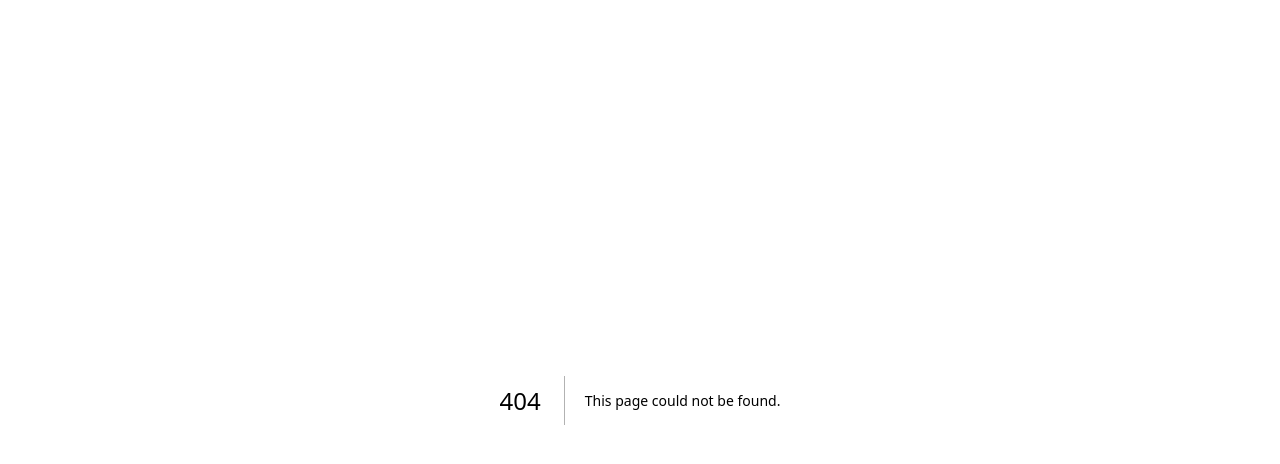
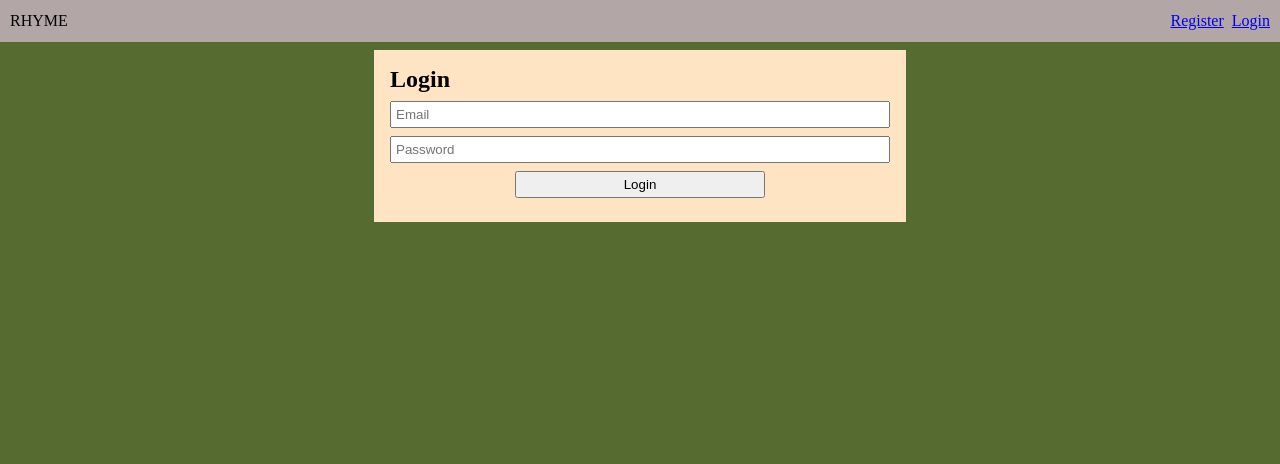
Before and after one commit to ajay020/rhyme-nextjs-app, a Next.js app: page /login in a window 1280 px wide. Before the commit this address had no page. Shown: the top 464 px of the page. Built offline with nearby package versions, Linux system fonts and the light colour scheme.

Commit message:
implemented authentication process

```diff
--- /dev/null
+++ b/src/components/AuthProvider.tsx
@@ -0,0 +1,133 @@
+import { createContext, useState, useEffect } from "react";
+import { useRouter } from "next/router";
+
+const BASE_URL = "http://localhost:8000";
+
+interface Props {
+  children: React.ReactNode;
+}
+
+type UserType = {
+  name: string;
+  email: string;
+  password: string;
+};
+
+interface ContextType {
+  user: UserType | null;
+  register: (data: UserType) => void;
+  login: (email: string, password: string) => void;
+  logout: () => void;
+  loading: boolean;
+  error: string;
+}
+
+export const AuthContext = createContext<ContextType>({
+  user: null,
+  register: () => {},
+  login: async () => {},
+  logout: async () => {},
+  loading: false,
+  error: "",
+});
+
+export function AuthProvider({ children }: Props) {
+  const [user, setUser] = useState<any | null>(null);
+  const [loading, setLoading] = useState(false);
+  const [error, setError] = useState("");
+
+  const router = useRouter();
+
+  useEffect(() => {
+    const user = JSON.parse(localStorage.getItem("user") || "null");
+    if (user) {
+      setUser(user);
+      //   setIsLoggedIn(true);
+    }
+  }, []);
+
+  const register = async (userData: UserType) => {
+    setLoading(true);
+    try {
+      const { user, token } = await registerUser(userData);
+      setUser(user);
+      localStorage.setItem("user", JSON.stringify({ ...user, token }));
+      router.push("/");
+    } catch (error: any) {
+      setError(error.message);
+    } finally {
+      setLoading(false);
+    }
+  };
+
+  const login = async (email: string, password: string) => {
+    setLoading(true);
+
+    try {
+      const { user, token } = await loginUser(email, password);
+      if (token) {
+        // set the user in state
+        setUser(user);
+
+        // save the token in local storage
+        localStorage.setItem("user", JSON.stringify({ ...user, token }));
+
+        // redirect the user to the home page
+        router.push("/");
+      }
+    } catch (error: any) {
+      setError(error.message);
+    } finally {
+      setLoading(false);
+    }
+  };
+
+  const logout = () => {
+    // remove the token from local storage
+    localStorage.removeItem("user");
+
+    // remove the user from state
+    setUser(null);
+
+    // redirect the user to the login page
+    router.push("/login");
+  };
+
+  return (
+    <AuthContext.Provider
+      value={{ user, register, login, logout, loading, error }}
+    >
+      {children}
+    </AuthContext.Provider>
+  );
+}
+
+async function registerUser(userData: UserType) {
+  const response = await fetch(BASE_URL + "/api/auth/signu", {
+    method: "post",
+    headers: {
+      "Content-Type": "application/json",
+    },
+    body: JSON.stringify(userData),
+  });
+
+  const {
+    data: { user },
+    token,
+  } = await response.json();
+  return { user, token };
+}
+
+async function loginUser(email: string, password: string) {
+  const response = await fetch(BASE_URL + "/api/auth/login", {
+    method: "POST",
+    headers: { "Content-Type": "application/json" },
+    body: JSON.stringify({ email, password }),
+  });
+
+  const {
+    data: { user },
+    token,
+  } = await response.json();
+  return { user, token };
+}
--- /dev/null
+++ b/src/components/Layout.tsx
@@ -0,0 +1,12 @@
+import React, { PropsWithChildren } from "react";
+import { Navbar } from "./Navbar";
+
+const Layout = ({ children }: PropsWithChildren) => {
+  return (
+    <>
+      <Navbar />
+      {children}
+    </>
+  );
+};
+export default Layout;
--- /dev/null
+++ b/src/components/Navbar.tsx
@@ -0,0 +1,31 @@
+import styles from "../styles/Navbar.module.css";
+import { useContext } from "react";
+import { AuthContext } from "./AuthProvider";
+
+export function Navbar() {
+  const { logout, user } = useContext(AuthContext);
+
+  return (
+    <div className={styles.navbar}>
+      <p className={styles.brand_title}>Rhyme</p>
+
+     { user && <p className={styles.user_name}> Hi, {user?.name}</p>}
+
+      {user ? (
+        <p className={styles.login_btn}>
+          <a onClick={() => logout()}>Logout</a>
+        </p>
+      ) : (
+        <>
+          {" "}
+          <p className={styles.register_btn}>
+            <a href="/register">Register</a>
+          </p>
+          <p className={styles.login_btn}>
+            <a href="/login">Login</a>
+          </p>
+        </>
+      )}
+    </div>
+  );
+}
--- a/src/components/Poem.tsx
+++ b/src/components/Poem.tsx
@@ -7,7 +7,9 @@ type PropType = {
 
 export function Poem({poem} : PropType){
     return <div className={styles.poem}>
-        <p>{poem.title}</p>
+        <h3>{poem.title}</h3>
+        <hr />
+
         <p>{poem.description}</p>
     </div>
 }
--- a/src/model/Types.ts
+++ b/src/model/Types.ts
@@ -1,5 +1,5 @@
 export type PoemType = {
-  id: string;
+  _id: string;
   title: string;
   description: string;
   author: string;
--- a/src/pages/_app.tsx
+++ b/src/pages/_app.tsx
@@ -1,6 +1,14 @@
+import { AuthProvider } from '@/components/AuthProvider'
+import Layout from '@/components/Layout'
 import '@/styles/globals.css'
 import type { AppProps } from 'next/app'
 
 export default function App({ Component, pageProps }: AppProps) {
-  return <Component {...pageProps} />
+  return (
+    <AuthProvider>
+        <Layout>
+            <Component {...pageProps} />
+        </Layout>
+    </AuthProvider>
+  )
 }
--- /dev/null
+++ b/src/pages/login.tsx
@@ -0,0 +1,37 @@
+import { useState, FormEvent, useContext } from 'react';
+import styles from '../styles/Register.module.css';
+import { AuthContext } from '../components/AuthProvider';
+
+
+function LoginForm(){
+    const [email, setEmail] = useState<string>('');
+    const [password, setPassword] = useState<string>('');
+    const {login, loading, error} = useContext(AuthContext);
+
+    const loginUser = async (e: FormEvent) =>{
+        e.preventDefault();
+
+        if(email && password){
+            login(email, password);
+        }
+    }
+
+    return(<div className={styles.register}>
+        <h2>Login</h2>
+        {loading && <h3>Loading...</h3>}
+        <form onSubmit={loginUser}>
+            {error && <div>{error}</div>}
+            <div className={styles.form_group}>
+                <input type="email" placeholder='Email' onChange={(e) => setEmail(e.target.value) } />
+            </div>
+            <div className={styles.form_group}>
+                <input type="password" placeholder='Password' onChange={(e) => setPassword(e.target.value)}/>
+            </div>
+            <div className={styles.form_group}>
+                <button type="submit">Login</button>
+            </div>
+        </form>
+    </div>)
+}
+
+export default LoginForm;
--- a/src/styles/Home.module.css
+++ b/src/styles/Home.module.css
@@ -1,7 +1,8 @@
 .main {
   display: flex;
-  justify-content: space-between;
+  justify-content: space-evenly;
   align-items: center;
-  /* padding: 6rem; */
+  padding: 1rem 1rem;
+  background-color: aquamarine;
   /* min-height: 100vh; */
 }
--- /dev/null
+++ b/src/styles/Navbar.module.css
@@ -0,0 +1,23 @@
+.navbar {
+  display: flex;
+  background-color: rgb(179, 166, 166);
+  padding: 12px 10px;
+}
+
+.brand_title {
+  text-transform: uppercase;
+}
+
+.user_name {
+  margin-left: auto;
+  margin-right: 8px;
+}
+.register_btn {
+  margin-left: auto;
+  margin-right: 8px;
+}
+.register_btn:hover,
+.login_btn:hover {
+  color: rgb(17, 176, 44);
+  cursor: pointer;
+}
--- /dev/null
+++ b/src/styles/Register.module.css
@@ -0,0 +1,25 @@
+.register {
+  background-color: bisque;
+  width: 500px;
+  margin: 8px auto;
+  padding: 1rem;
+}
+
+.form_group {
+  /* background-color: aqua; */
+  box-sizing: border-box;
+  margin: 8px 0;
+}
+
+.form_group input {
+  padding: 4px;
+  outline: none;
+  width: 100%;
+  box-sizing: border-box;
+}
+.form_group button {
+  padding: 4px 8px;
+  width: 50%;
+  margin: 0 auto;
+  display: block;
+}
```
Also changed, not shown: src/pages/index.tsx (+5 -4 lines), src/pages/register.tsx (added, +41 -0 lines).
